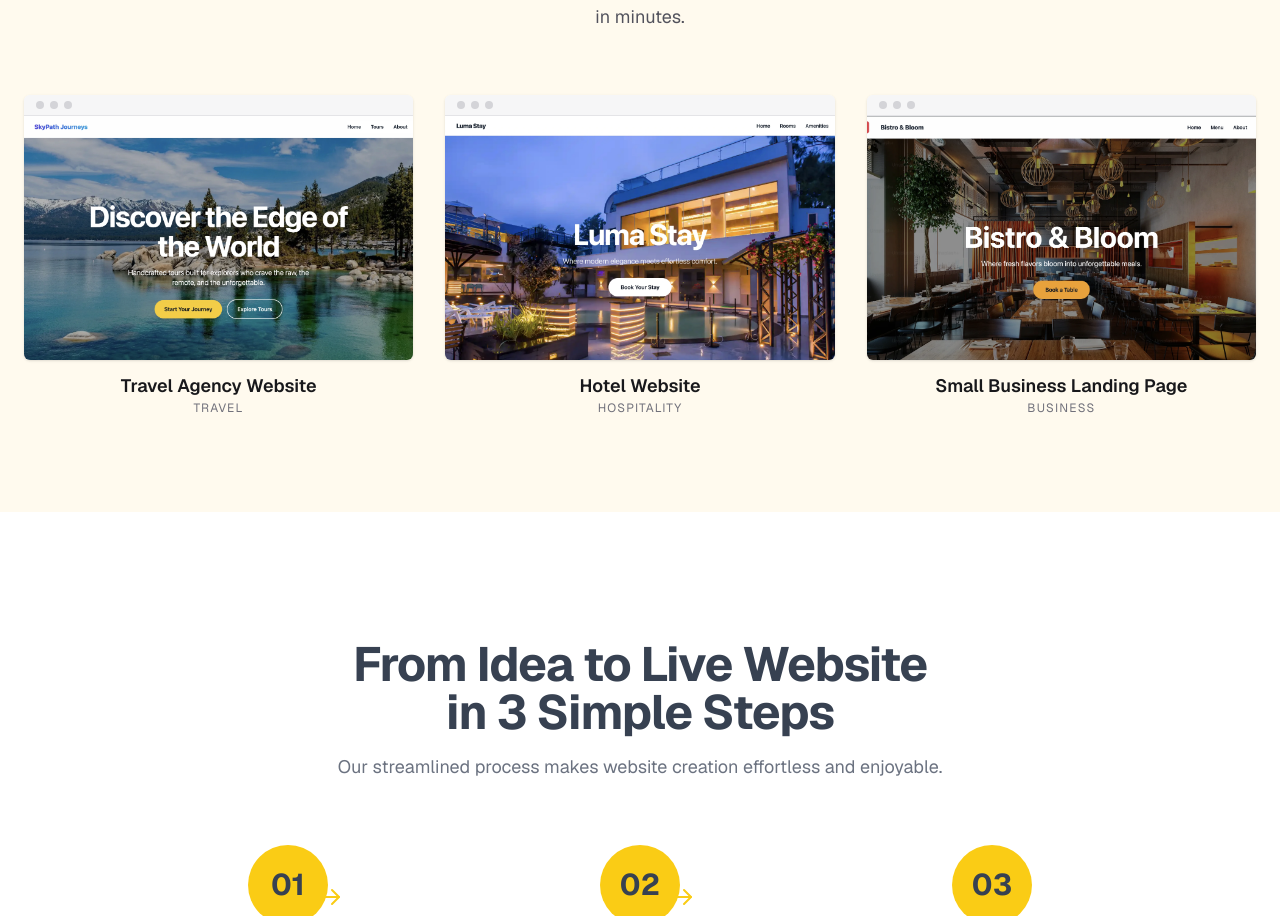
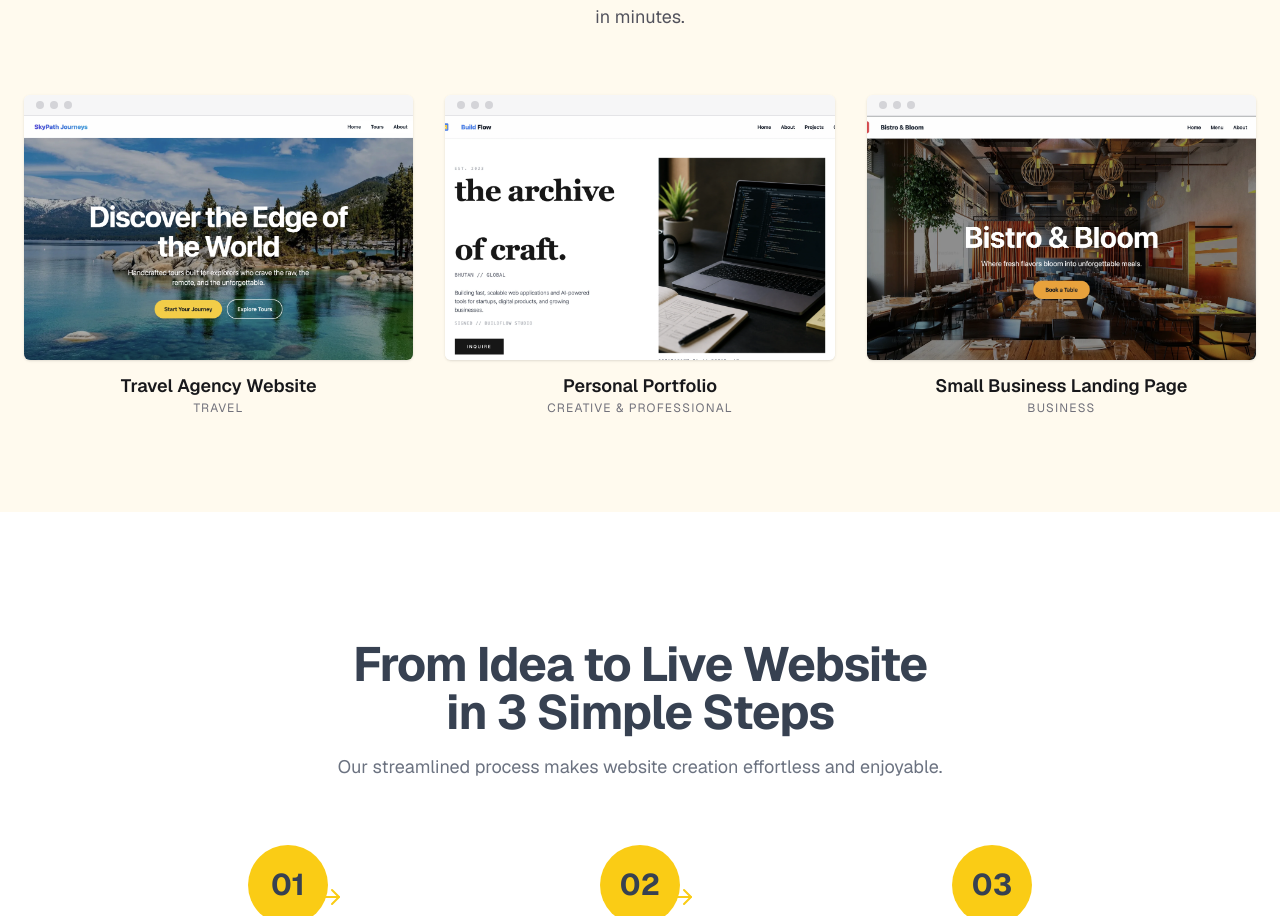
Before and after one commit to bishal-dd/sencill-ai-landing-page, a Next.js app: page / in a window 1280 px wide. Shown: the part 2489-3405 px from the top of the page. Built offline with nearby package versions, Linux system fonts and the light colour scheme; no server answers.

Commit message:
add portfolio in the site show case

```diff
--- a/components/site-showcase.tsx
+++ b/components/site-showcase.tsx
@@ -12,9 +12,9 @@ const samples = [
     link: 'https://newgentravel.online/',
   },
   {
-    title: 'Hotel Website',
-    category: 'Hospitality',
-    image: '/hotelwebsite.webp',
+    title: 'Personal Portfolio',
+    category: 'Creative & Professional',
+    image: '/portfoliowebsite.webp',
     link: 'https://lightwebx.link/',
   },
   {
```
Also changed, not shown: public/portfoliowebsite.webp (added).
